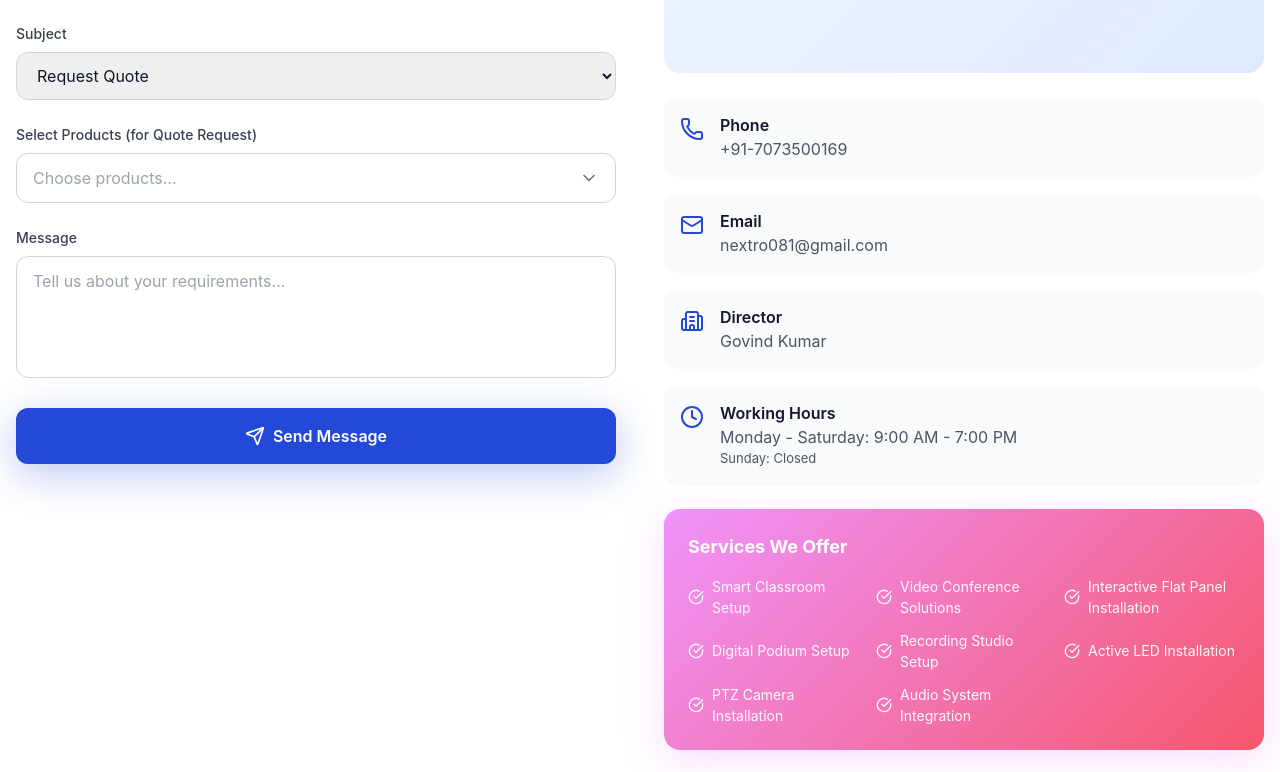
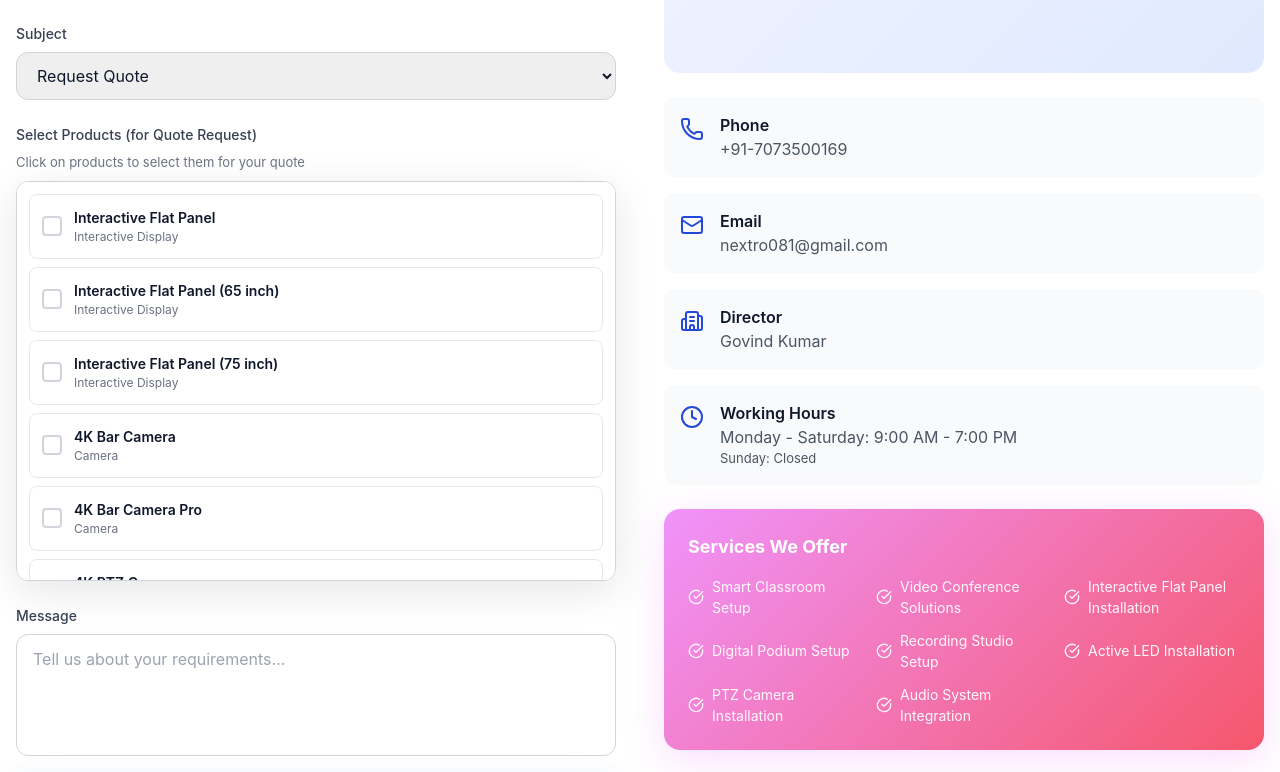
Before and after one commit to Sumitkumawat37/Nextro, a Next.js app: page /contact in a window 1280 px wide. Shown: the part 1327-2099 px from the top of the page. Built offline with nearby package versions, Linux system fonts and the light colour scheme.

Commit message:
Make products always visible in request quote section

```diff
--- a/src/components/Contact.tsx
+++ b/src/components/Contact.tsx
@@ -2,13 +2,12 @@
 
 import { useState } from 'react';
 import { motion } from 'framer-motion';
-import { MapPin, Phone, Mail, Clock, Send, MessageCircle, Building2, CheckCircle, ChevronDown, ChevronUp } from 'lucide-react';
+import { MapPin, Phone, Mail, Clock, Send, MessageCircle, Building2, CheckCircle } from 'lucide-react';
 import Link from 'next/link';
 import products from '@/data/products.json';
 
 const Contact = () => {
   const [selectedProducts, setSelectedProducts] = useState<string[]>([]);
-  const [isProductDropdownOpen, setIsProductDropdownOpen] = useState(false);
 
   const services = [
     'Smart Classroom Setup',
@@ -103,40 +102,17 @@ const Contact = () => {
                 <label style={{ display: 'block', fontSize: '14px', fontWeight: 500, color: '#374151', marginBottom: '8px' }}>
                   Select Products (for Quote Request)
                 </label>
-                <button
-                  type="button"
-                  onClick={() => setIsProductDropdownOpen(!isProductDropdownOpen)}
-                  style={{
-                    width: '100%',
-                    padding: '12px 16px',
-                    borderRadius: '12px',
-                    border: '1px solid #D1D5DB',
-                    backgroundColor: 'white',
-                    cursor: 'pointer',
-                    display: 'flex',
-                    alignItems: 'center',
-                    justifyContent: 'space-between',
-                    transition: 'all 0.2s',
-                  }}
-                  onMouseEnter={(e) => e.currentTarget.style.borderColor = '#2448D8'}
-                  onMouseLeave={(e) => e.currentTarget.style.borderColor = '#D1D5DB'}
-                >
-                  <span style={{ color: selectedProducts.length > 0 ? '#10172B' : '#9CA3AF' }}>
+                <div style={{ marginBottom: '8px', fontSize: '13px', color: '#6B7280' }}>
                   {selectedProducts.length > 0
                     ? `${selectedProducts.length} product${selectedProducts.length > 1 ? 's' : ''} selected`
-                      : 'Choose products...'}
-                  </span>
-                  {isProductDropdownOpen ? <ChevronUp size={20} style={{ color: '#6B7280' }} /> : <ChevronDown size={20} style={{ color: '#6B7280' }} />}
-                </button>
+                    : 'Click on products to select them for your quote'}
+                </div>
 
-                {isProductDropdownOpen && (
                 <motion.div
                   initial={{ opacity: 0, y: -10 }}
                   animate={{ opacity: 1, y: 0 }}
-                    exit={{ opacity: 0, y: -10 }}
                   style={{
-                      marginTop: '8px',
-                      maxHeight: '300px',
+                    maxHeight: '400px',
                     overflowY: 'auto',
                     border: '1px solid #D1D5DB',
                     borderRadius: '12px',
@@ -194,7 +170,6 @@ const Contact = () => {
                     ))}
                   </div>
                 </motion.div>
-                )}
               </div>
               <div>
                 <label style={{ display: 'block', fontSize: '14px', fontWeight: 500, color: '#374151', marginBottom: '8px' }}>Message</label>
```
Lines whose indentation alone changed are shown as unchanged.
